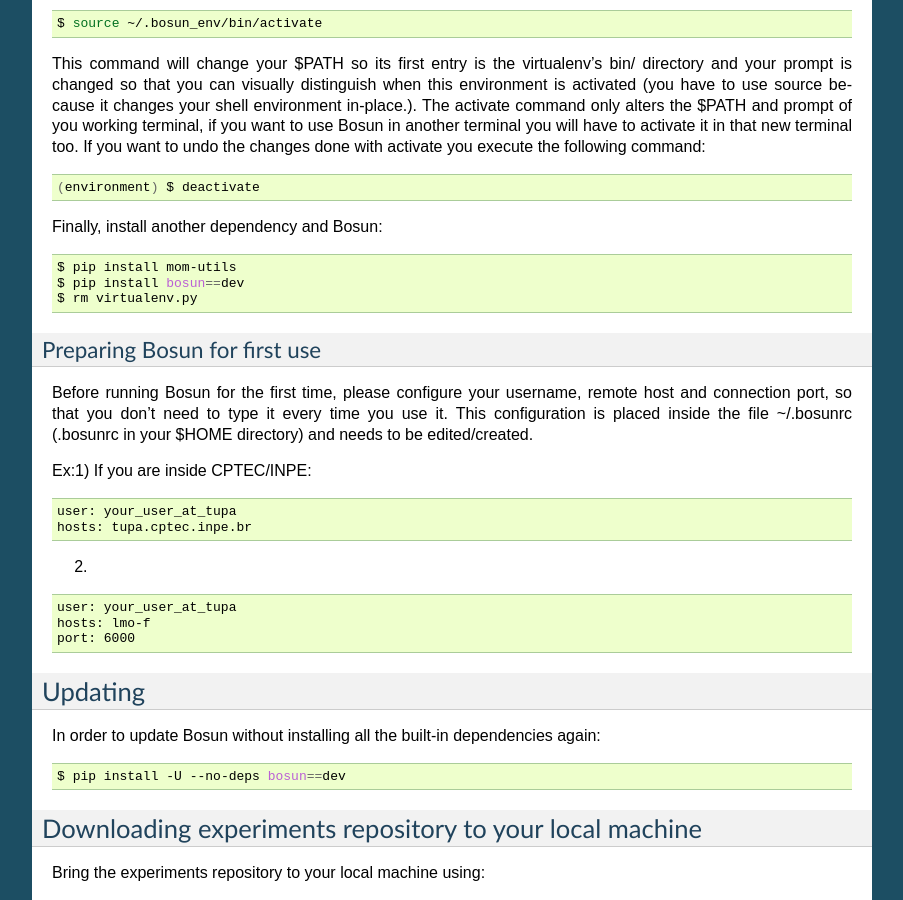
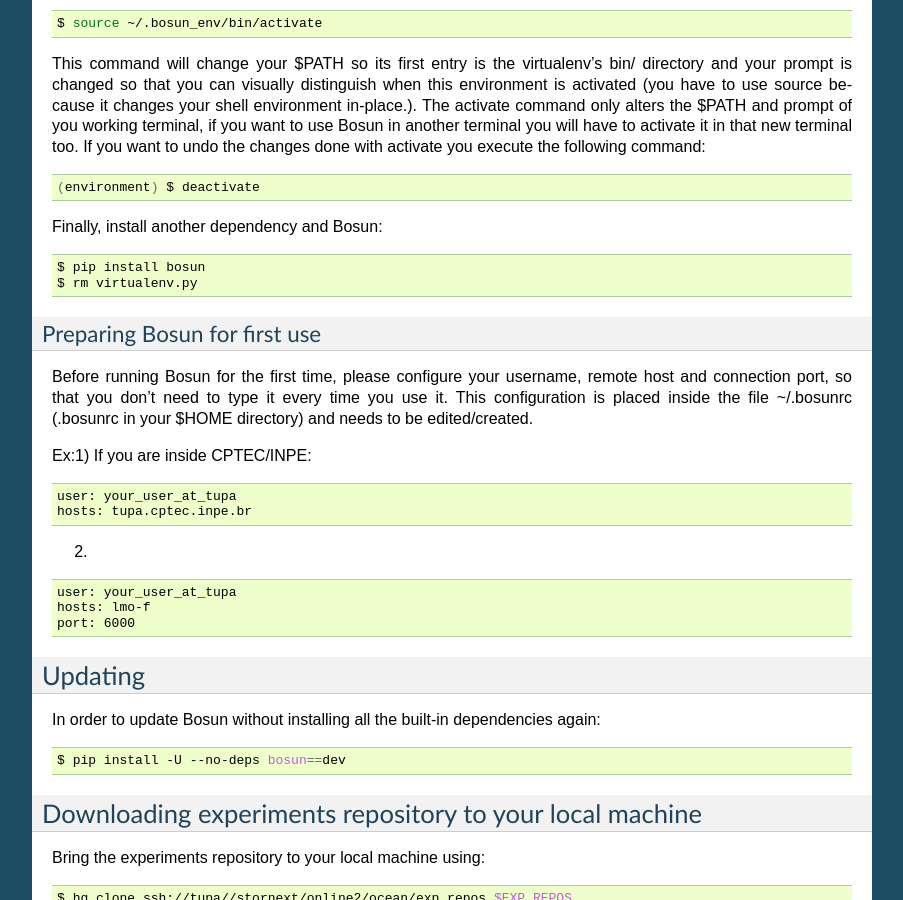
Before and after one commit to luizirber/bosun, a Sphinx documentation site: the page built from docs/tutorial.rst, in a window 1280 px wide and 900 px high, scrolled down 882 px. Shown: the whole window, without its empty margins (198-1101 px from the left). Built offline with Sphinx 7.4.7, drawn with Linux system fonts in a browser that asks for light colours.

Commit message:
Update tutorial.rst
Using mom-utils from PyPI

```diff
--- a/docs/tutorial.rst
+++ b/docs/tutorial.rst
@@ -82,8 +82,7 @@
 
 .. code-block:: bash
 
-  $ pip install mom-utils
-  $ pip install bosun==dev
+  $ pip install bosun
   $ rm virtualenv.py
 
 
```
